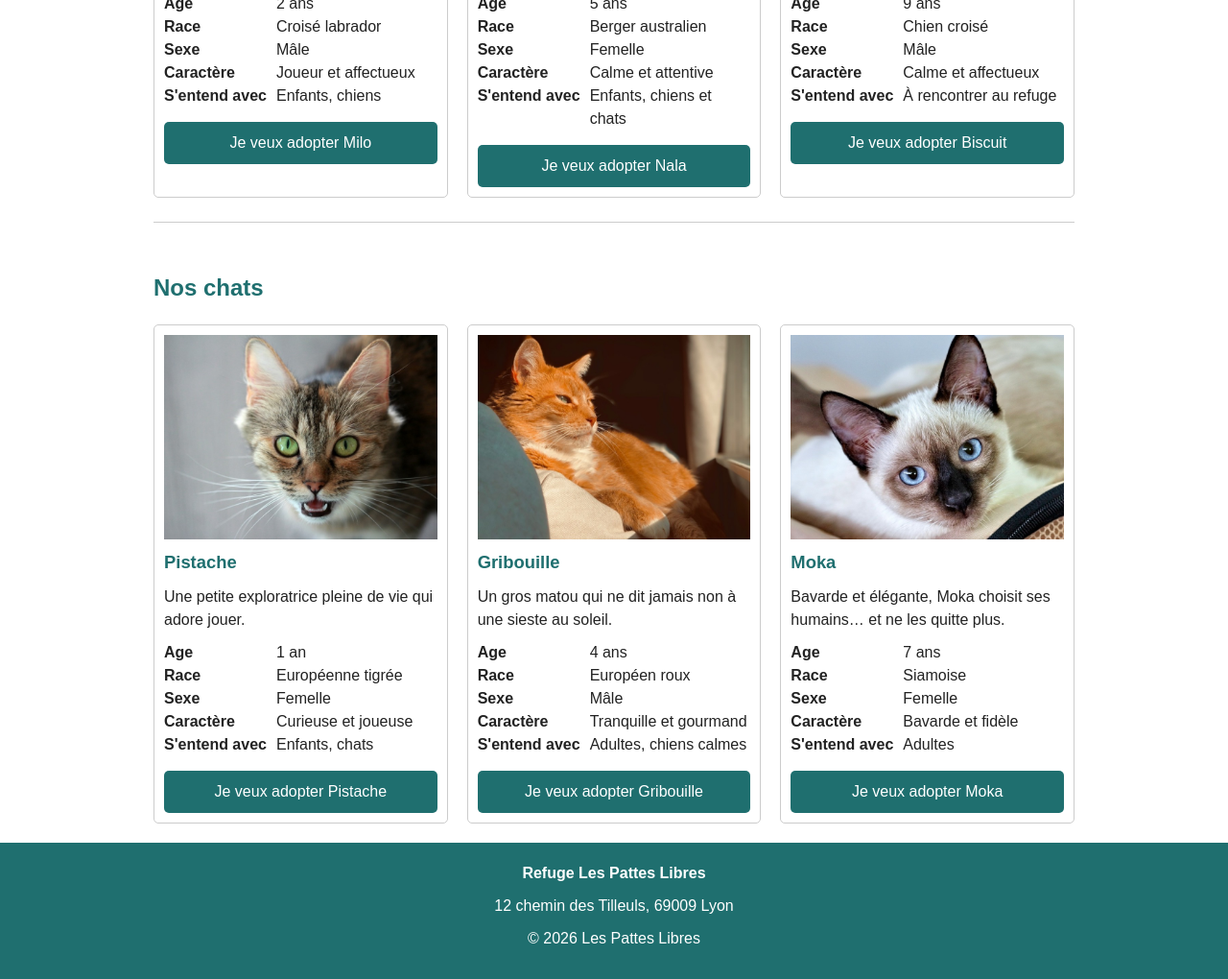
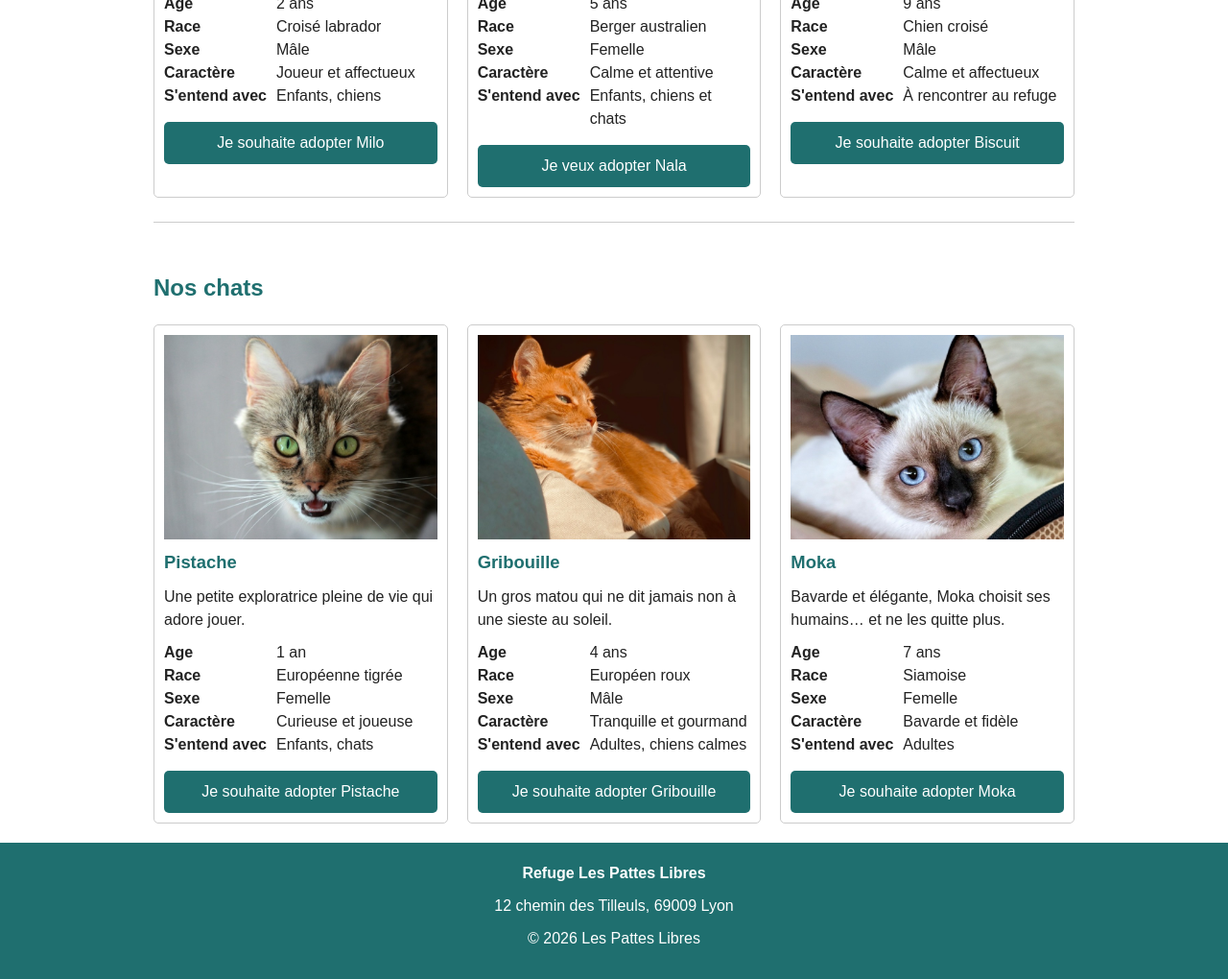
Before and after one commit to lucasdufief5-rgb/Les-Pattes-Libres, a plain HTML site: page adoption.html in a window 1280 px wide. Shown: the part 1160-2180 px from the top of the page at 96% size. Drawn offline with Linux system fonts and the light colour scheme.

Commit message:
last cleanup

```diff
--- a/adoption.html
+++ b/adoption.html
@@ -69,7 +69,7 @@
             <li>Enfants, chiens</li>
           </ul>
 
-          <a href="contact.html#formulaire">Je veux adopter Milo</a>
+          <a href="contact.html#formulaire">Je souhaite adopter Milo</a>
         </article>
 
         <article class="animal" id="nala">
@@ -115,7 +115,7 @@
             <li>À rencontrer au refuge</li>
           </ul>
 
-          <a href="contact.html#formulaire">Je veux adopter Biscuit</a>
+          <a href="contact.html#formulaire">Je souhaite adopter Biscuit</a>
         </article>
       </section>
       <hr />
@@ -141,7 +141,7 @@
             <li>Enfants, chats</li>
           </ul>
 
-          <a href="contact.html#formulaire">Je veux adopter Pistache</a>
+          <a href="contact.html#formulaire">Je souhaite adopter Pistache</a>
         </article>
 
         <article class="animal">
@@ -169,7 +169,7 @@
             <li>Adultes, chiens calmes</li>
           </ul>
 
-          <a href="contact.html#formulaire">Je veux adopter Gribouille</a>
+          <a href="contact.html#formulaire">Je souhaite adopter Gribouille</a>
         </article>
 
         <article class="animal" id="moka">
@@ -192,7 +192,7 @@
             <li>Adultes</li>
           </ul>
 
-          <a href="contact.html#formulaire">Je veux adopter Moka</a>
+          <a href="contact.html#formulaire">Je souhaite adopter Moka</a>
         </article>
       </section>
     </main>
--- a/assets/style.css
+++ b/assets/style.css
@@ -13,37 +13,46 @@ body {
   line-height: 1.5;
   color: #222;
 }
+
 main {
   max-width: 1000px;
   margin: 0 auto;
   padding: 20px;
 }
+
 img {
   max-width: 100%;
   height: auto;
   display: block;
 }
+
 h1,
 h2,
 h3 {
   color: #1f6f6f;
   margin: 25px 0 10px;
 }
+
 h1 {
   font-size: 2rem;
 }
+
 h2 {
   font-size: 1.5rem;
 }
+
 h3 {
   font-size: 1.15rem;
 }
+
 p {
   margin-bottom: 10px;
 }
+
 a {
   color: #1f6f6f;
 }
+
 hr {
   border: 0;
   border-top: 1px solid #ccc;
@@ -68,15 +77,18 @@ nav img {
   height: 50px;
   width: auto;
 }
+
 nav ul {
   display: flex;
   gap: 20px;
 }
+
 nav ul a {
   text-decoration: none;
   font-weight: bold;
   color: #222;
 }
+
 nav ul a:hover {
   color: #1f6f6f;
   text-decoration: underline;
@@ -116,9 +128,12 @@ button:hover {
 .avis {
   text-align: center;
 }
+
 .adopter img {
   margin: 20px auto 0;
+  border-radius: 10px
 }
+
 .avis p {
   max-width: 700px;
   margin-left: auto;
@@ -128,14 +143,16 @@ button:hover {
 .mission{
   display: flex;
 }
+
 .mission img {
   margin-bottom: 15px;
   margin-right: 15px;
+}
 
-}
 .mission div{
   display: block;
 }
+
 .mission p{
   margin:15px 5px;
 }
@@ -145,7 +162,8 @@ td strong {
   font-size: 2rem;
   color: #1f6f6f;
 }
-/*grid-template-columns sert a creer des colonnes (3) et 1fr sert a ajuter la largeur sois la une part de l'espace disponible*/
+
+/* "grid-template-columns" sert a créer des colonnes (3) et 1fr sert a ajuster la largeur. Ici, une part de l'espace disponible*/
 .arrivants,
 .les_chiens,
 .les_chats {
@@ -192,13 +210,16 @@ article.animal > a {
 article.animal > h3 {
   margin-top: 0;
 }
+
 article.animal > a {
   margin-top: 15px;
   text-align: center;
 }
+
 .caracteristique {
   grid-column: 1;
 }
+
 .infos {
   grid-column: 2;
 }
@@ -209,15 +230,18 @@ table {
   border-collapse: collapse;
   margin: 20px 0;
 }
+
 tr:nth-child(even){
   background-color: #eee;
 }
+
 th,
 td {
   border: 1px solid #ccc;
   padding: 8px 12px;
   text-align: left;
 }
+
 th {
   background: #1f6f6f;
   color: #fff;
@@ -233,6 +257,7 @@ fieldset {
   padding: 15px;
   margin-top: 15px;
 }
+
 legend {
   font-weight: bold;
   padding: 0 5px;
@@ -242,6 +267,7 @@ legend {
 form br {
   display: none;
 }
+
 label {
   display: block;
   margin-top: 12px;
@@ -265,6 +291,7 @@ input[type='radio'] + label {
   font-weight: normal;
   margin-right: 10px;
 }
+
 button {
   margin-top: 20px;
 }
```
Also changed, not shown: index.html (+2 -2 lines).
